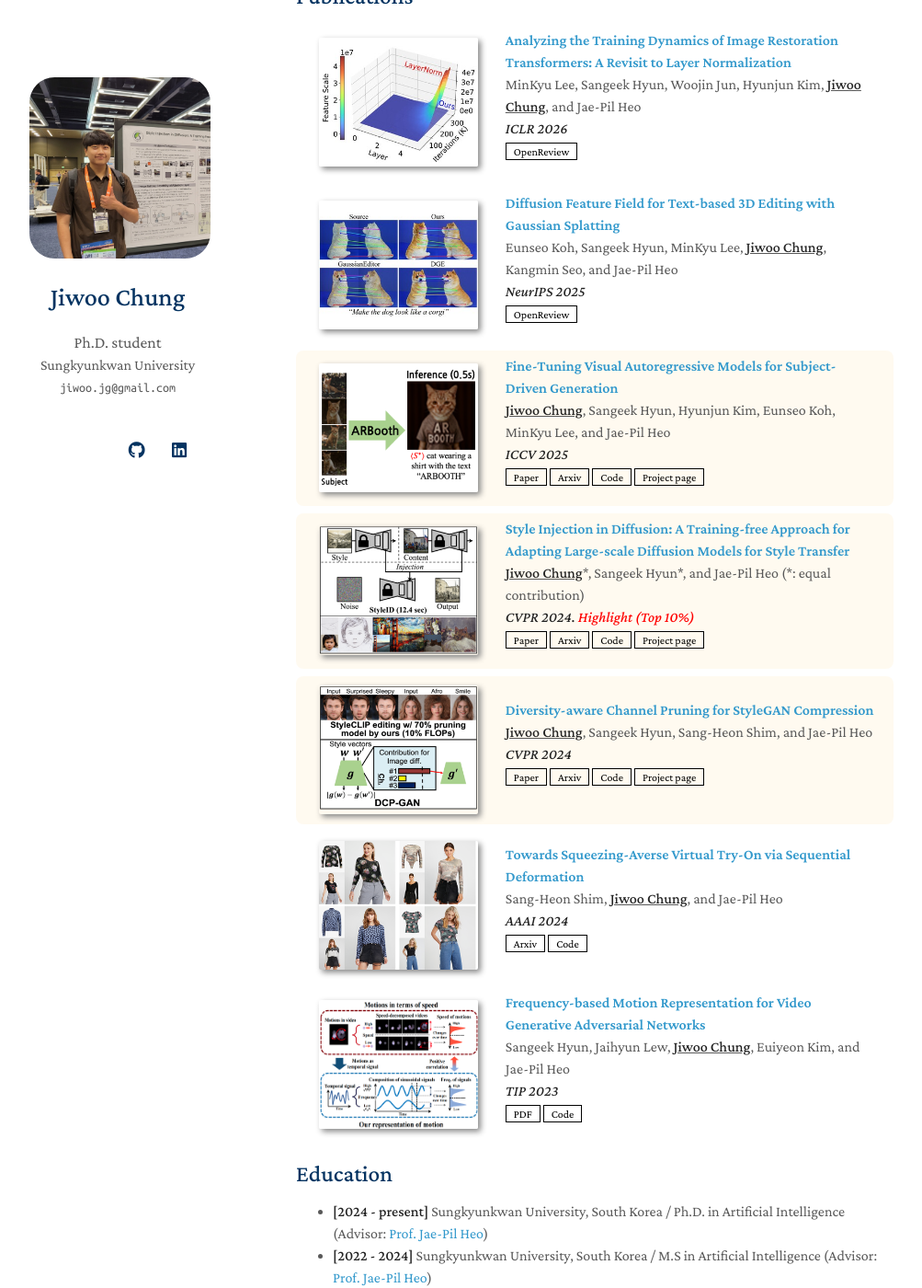
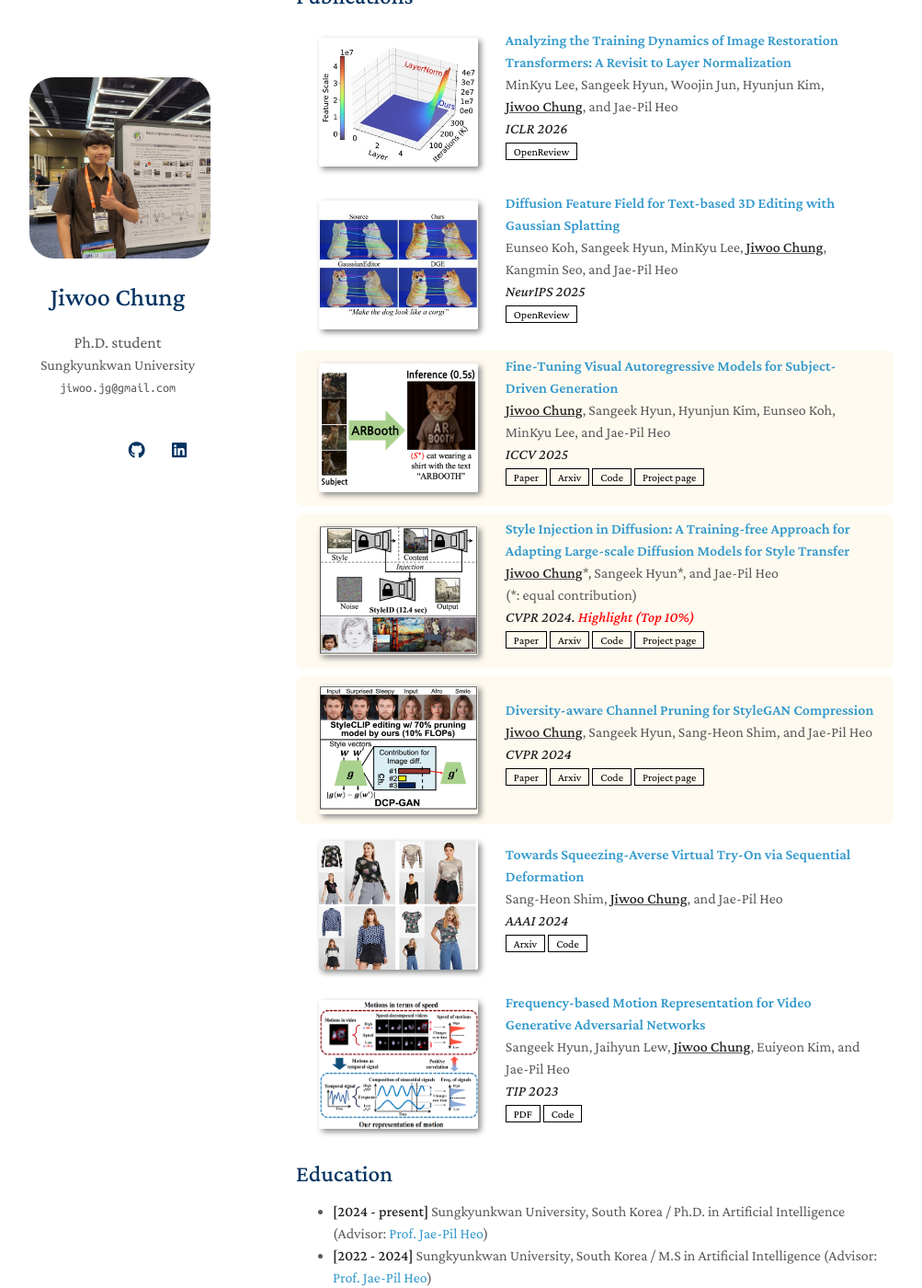
Before and after one commit to jiwoogit/jiwoogit.github.io, a Jekyll site: the page built from index.md, in a window 1280 px wide and 1400 px high, scrolled down 305 px. Shown: the whole window at 92% size, without its empty margins (148-1151 px from the left). Built offline with Jekyll 4.4.1, drawn with Linux system fonts in a browser that asks for light colours; nearby versions of some CDN libraries; a style sheet for code colours, icons or effects is not loaded; our own code applies the rules of GitHub Pages for plain Markdown files; part of the change alters nothing that is shown.

Commit message:
Prevent line breaking in name

```diff
--- a/_includes/publications.md
+++ b/_includes/publications.md
@@ -11,7 +11,7 @@
 
   <div class="col-sm-9" style="position: relative;padding-right: 15px;padding-left: 20px;">
     <div class="title"><a href="https://openreview.net/pdf?id=SbLj5hJXh6">Analyzing the Training Dynamics of Image Restoration Transformers: A Revisit to Layer Normalization</a></div>
-    <div class="author">MinKyu Lee, Sangeek Hyun, Woojin Jun, Hyunjun Kim, <u><strong>Jiwoo Chung</strong></u>, and Jae-Pil Heo</div>
+    <div class="author">MinKyu&nbsp;Lee, Sangeek&nbsp;Hyun, Woojin&nbsp;Jun, Hyunjun&nbsp;Kim, <u><strong>Jiwoo&nbsp;Chung</strong></u>, and Jae&#8209;Pil&nbsp;Heo</div>
     <div class="periodical"><em><strong>ICLR 2026</strong></em></div>
     <div class="links">
       <a href="https://openreview.net/forum?id=SbLj5hJXh6" class="btn btn-sm z-depth-0" role="button" target="_blank" style="font-size:12px;">OpenReview</a>
@@ -28,7 +28,7 @@
 
   <div class="col-sm-9" style="position: relative;padding-right: 15px;padding-left: 20px;">
     <div class="title"><a href="https://openreview.net/pdf/7ff0100a63a0e1cc6731d8c6d26810d39d528d73.pdf">Diffusion Feature Field for Text-based 3D Editing with Gaussian Splatting</a></div>
-    <div class="author">Eunseo Koh, Sangeek Hyun, MinKyu Lee, <u><strong>Jiwoo Chung</strong></u>, Kangmin Seo, and Jae-Pil Heo</div>
+    <div class="author">Eunseo&nbsp;Koh, Sangeek&nbsp;Hyun, MinKyu&nbsp;Lee, <u><strong>Jiwoo&nbsp;Chung</strong></u>, Kangmin&nbsp;Seo, and Jae&#8209;Pil&nbsp;Heo</div>
     <div class="periodical"><em><strong>NeurIPS 2025</strong></em></div>
     <div class="links">
       <a href="https://openreview.net/forum?id=Kf9eNbp4wy" class="btn btn-sm z-depth-0" role="button" target="_blank" style="font-size:12px;">OpenReview</a>
@@ -46,7 +46,7 @@
 
   <div class="col-sm-9" style="position: relative;padding-right: 15px;padding-left: 20px;">
     <div class="title"><a href="https://arxiv.org/abs/2504.02612">Fine-Tuning Visual Autoregressive Models for Subject-Driven Generation</a></div>
-    <div class="author"><u><strong>Jiwoo Chung</strong></u>, Sangeek Hyun, Hyunjun Kim, Eunseo Koh, MinKyu Lee, and Jae-Pil Heo</div>
+    <div class="author"><u><strong>Jiwoo&nbsp;Chung</strong></u>, Sangeek&nbsp;Hyun, Hyunjun&nbsp;Kim, Eunseo&nbsp;Koh, MinKyu&nbsp;Lee, and Jae&#8209;Pil&nbsp;Heo</div>
     <div class="periodical"><em><strong>ICCV 2025</strong> </em></div>
     <div class="links">
       <a href="https://openaccess.thecvf.com/content/ICCV2025/html/Chung_Fine-Tuning_Visual_Autogressive_Models_for_Subject-Driven_Generation_ICCV_2025_paper.html" class="btn btn-sm z-depth-0" role="button" target="_blank" style="font-size:12px;">Paper</a>
@@ -68,7 +68,7 @@
 
   <div class="col-sm-9" style="position: relative;padding-right: 15px;padding-left: 20px;">
     <div class="title"><a href="https://openaccess.thecvf.com/content/CVPR2024/html/Chung_Style_Injection_in_Diffusion_A_Training-free_Approach_for_Adapting_Large-scale_CVPR_2024_paper.html">Style Injection in Diffusion: A Training-free Approach for Adapting Large-scale Diffusion Models for Style Transfer</a></div>
-    <div class="author"><u><strong>Jiwoo Chung</strong></u>*, Sangeek Hyun*, and Jae-Pil Heo (*: equal contribution)</div>
+    <div class="author"><u><strong>Jiwoo&nbsp;Chung</strong></u>*, Sangeek&nbsp;Hyun*, and Jae&#8209;Pil&nbsp;Heo (*:&nbsp;equal&nbsp;contribution)</div>
     <div class="periodical"><em><strong>CVPR 2024.</strong> <span style="color:red;">Highlight (Top 10%)</span></em></div>
     <div class="links">
         <a href="https://openaccess.thecvf.com/content/CVPR2024/html/Chung_Style_Injection_in_Diffusion_A_Training-free_Approach_for_Adapting_Large-scale_CVPR_2024_paper.html" class="btn btn-sm z-depth-0" role="button" target="_blank" style="font-size:12px;">Paper</a>
@@ -91,7 +91,7 @@
   <div class="col-sm-9" style="position: relative;padding-right: 15px;padding-left: 20px;">
     <div class="title"><a href="https://openaccess.thecvf.com/content/CVPR2024/html/Chung_Diversity-aware_Channel_Pruning_for_StyleGAN_Compression_CVPR_2024_paper.html">Diversity-aware Channel Pruning for StyleGAN Compression
 </a></div>
-    <div class="author"><u><strong>Jiwoo Chung</strong></u>, Sangeek Hyun, Sang-Heon Shim, and Jae-Pil Heo</div>
+    <div class="author"><u><strong>Jiwoo&nbsp;Chung</strong></u>, Sangeek&nbsp;Hyun, Sang&#8209;Heon&nbsp;Shim, and Jae&#8209;Pil&nbsp;Heo</div>
     <div class="periodical"><em><strong>CVPR 2024</strong></em></div>
     <div class="links">
         <a href="https://openaccess.thecvf.com/content/CVPR2024/html/Chung_Diversity-aware_Channel_Pruning_for_StyleGAN_Compression_CVPR_2024_paper.html" class="btn btn-sm z-depth-0" role="button" target="_blank" style="font-size:12px;">Paper</a>
@@ -113,7 +113,7 @@
 
   <div class="col-sm-9" style="position: relative;padding-right: 15px;padding-left: 20px;">
     <div class="title"><a href="https://arxiv.org/abs/2312.15861">Towards Squeezing-Averse Virtual Try-On via Sequential Deformation</a></div>
-    <div class="author">Sang-Heon Shim, <u><strong>Jiwoo Chung</strong></u>, and Jae-Pil Heo</div>
+    <div class="author">Sang&#8209;Heon&nbsp;Shim, <u><strong>Jiwoo&nbsp;Chung</strong></u>, and Jae&#8209;Pil&nbsp;Heo</div>
     <div class="periodical"><em><strong>AAAI 2024</strong></em></div>
     <div class="links">
       <a href="https://arxiv.org/abs/2312.15861" class="btn btn-sm z-depth-0" role="button" target="_blank" style="font-size:12px;">Arxiv</a>
@@ -132,7 +132,7 @@
 
   <div class="col-sm-9" style="position: relative;padding-right: 15px;padding-left: 20px;">
     <div class="title"><a href="https://ieeexplore.ieee.org/document/10183834">Frequency-based Motion Representation for Video Generative Adversarial Networks</a></div>
-    <div class="author">Sangeek Hyun, Jaihyun Lew, <u><strong>Jiwoo Chung</strong></u>, Euiyeon Kim, and Jae-Pil Heo</div>
+    <div class="author">Sangeek&nbsp;Hyun, Jaihyun&nbsp;Lew, <u><strong>Jiwoo&nbsp;Chung</strong></u>, Euiyeon&nbsp;Kim, and Jae&#8209;Pil&nbsp;Heo</div>
     <div class="periodical"><em><strong>TIP 2023</strong>
 </em></div>
     <div class="links">
```
